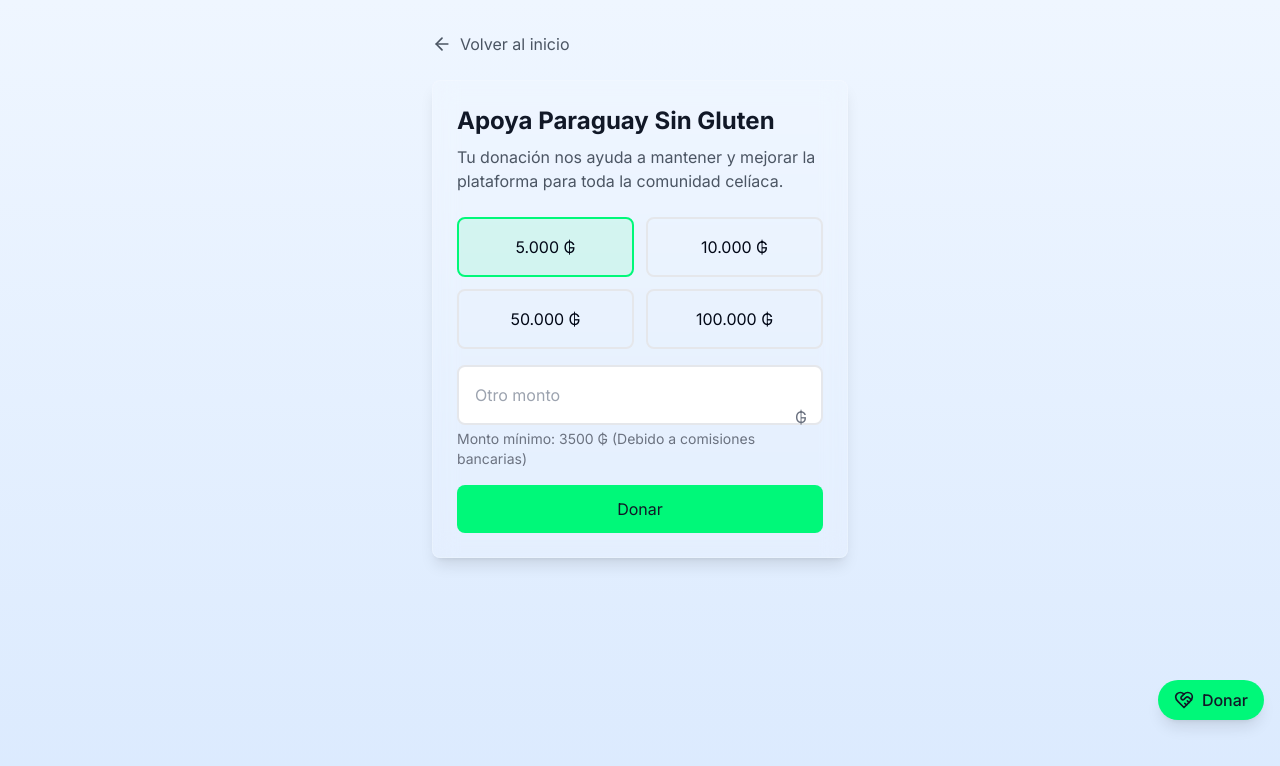
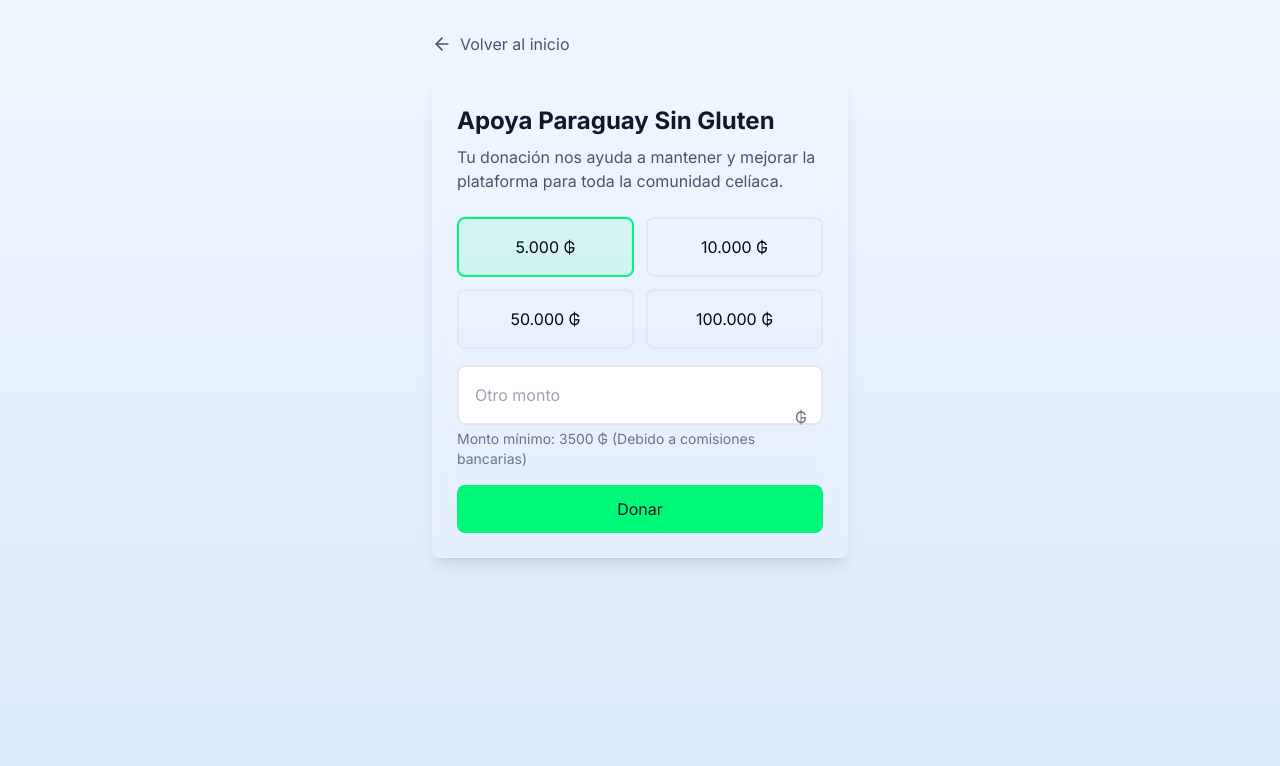
Before and after one commit to josebenitezg/gluten-free, a Next.js app: page /donate in a window 1280 px wide. Shown: the top 766 px of the page. Built offline with nearby package versions, Linux system fonts and the light colour scheme; no server answers; the database is empty.

Commit message:
update donation button

```diff
--- a/app/layout.tsx
+++ b/app/layout.tsx
@@ -3,7 +3,6 @@ import { Inter } from 'next/font/google'
 import { ThemeProvider } from '@/components/ThemeProvider'
 import { LocationsProvider } from '@/providers/LocationsProvider'
 import { Analytics } from '@vercel/analytics/react'
-import DonateButton from '@/components/DonateButton'
 
 const inter = Inter({ subsets: ['latin'] })
 
@@ -41,7 +40,6 @@ export default function RootLayout({
         >
           <LocationsProvider>
             {children}
-            <DonateButton />
           </LocationsProvider>
         </ThemeProvider>
         <Analytics />
--- a/app/page.tsx
+++ b/app/page.tsx
@@ -10,6 +10,7 @@ import Link from 'next/link'
 import { useState, useEffect } from 'react'
 import { FormattedLocation } from '@/data/locations'
 import { useLocations } from '@/providers/LocationsProvider'
+import DonateButton from '@/components/DonateButton'
 
 export default function Home() {
   const { locations } = useLocations()
@@ -58,6 +59,7 @@ export default function Home() {
       <footer className="glass-navbar py-4 text-center text-sm text-gray-600 dark:text-gray-400">
         <p>&copy; 2025 Paraguay Sin Gluten.</p>
       </footer>
+      <DonateButton />
     </main>
   )
 }
--- a/components/DonateButton.tsx
+++ b/components/DonateButton.tsx
@@ -3,20 +3,26 @@
 import { HeartHandshake } from 'lucide-react'
 import Link from 'next/link'
 import { motion } from 'framer-motion'
+import { usePathname } from 'next/navigation'
 
 export default function DonateButton() {
+  const pathname = usePathname()
+
+  // Solo mostrar en la página principal
+  if (pathname !== '/') return null
+
   return (
     <motion.div
       initial={{ opacity: 0, scale: 0.8 }}
       animate={{ opacity: 1, scale: 1 }}
-      className="fixed bottom-20 right-4 z-50"
+      className="fixed bottom-4 right-4 z-50"
     >
       <Link
         href="/donate"
         className="flex items-center gap-2 px-4 py-2 bg-[#00F879] text-gray-900 rounded-full hover:bg-[#00F879]/90 transition-colors shadow-lg"
       >
-        <HeartHandshake className="w-5 h-5" />
-        <span className="font-medium">Donar</span>
+        <HeartHandshake className="w-4 h-4" />
+        <span className="text-sm font-medium">Apoyar</span>
       </Link>
     </motion.div>
   )
```
